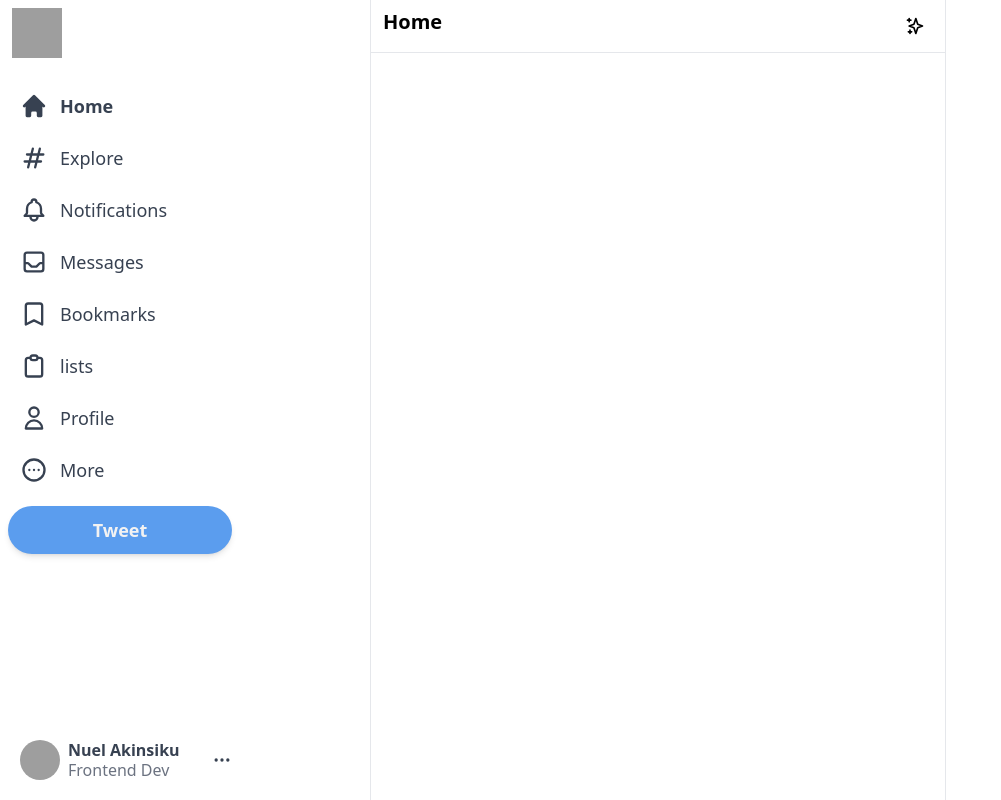
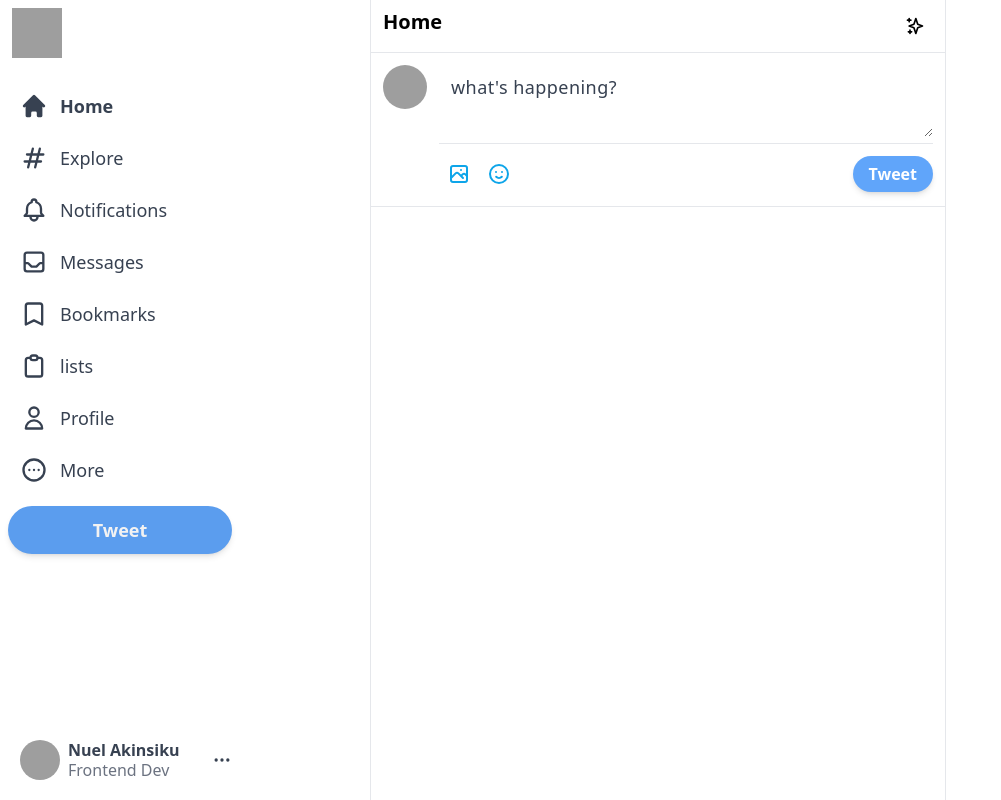
Before and after one commit to Olly-E/Twitter-clone, a Next.js app: page / in a window 1280 px wide. Shown: the whole page, without its empty margins (0-1001 px from the left). Built offline with nearby package versions, Linux system fonts and the light colour scheme; grey boxes are pictures that could not be loaded.

Commit message:
feed input

```diff
--- a/components/Feed.js
+++ b/components/Feed.js
@@ -1,4 +1,5 @@
 import { SparklesIcon } from "@heroicons/react/outline";
+import Input from "./Input";
 
 export default function Feed() {
   return (
@@ -9,6 +10,7 @@
                 <SparklesIcon className="h-5"/>
             </div>
         </div>
+        <Input />
     </div>
   )
 }
--- /dev/null
+++ b/components/Input.js
@@ -0,0 +1,21 @@
+import { EmojiHappyIcon, PhotographIcon } from "@heroicons/react/outline";
+
+export default function Input() {
+  return (
+    <div className="flex border-b border-gray-200 p-3 space-x-3">
+        <img  className="h-11 w-11 rounded-full cursor-pointer hover:brightness-95" src="https://nuelportfolio.netlify.app/static/media/me-about.5cea161175f687029ed3.png" alt="user-image" />
+        <div className="w-full divide-y divide-gray-200">
+            <div className=" ">
+                <textarea className="w-full border-none focus:ring-0 text-lg placeholder-gray-700 tracking-wide min-h-[50px] text-gray-700" rows="2" placeholder="what's happening?"></textarea>
+            </div>
+            <div className="flex items-center justify-between pt-2.5">
+                <div className="flex">
+                    <PhotographIcon className="h-10 w-10 hoverEffect p-2 text-sky-500 hover:bg-sky-100" />
+                    <EmojiHappyIcon className="h-10 w-10 hoverEffect p-2 text-sky-500 hover:bg-sky-100" />
+                </div>
+                <button className="bg-blue-400 text-white px-4 py-1.5 rounded-full font-bold shadow-md hover:brightness-95 disabled:opacity-50">Tweet</button>
+            </div>
+        </div>
+    </div>
+  )
+}
--- a/package.json
+++ b/package.json
@@ -15,6 +15,7 @@
     "react-dom": "18.2.0"
   },
   "devDependencies": {
+    "@tailwindcss/forms": "^0.5.3",
     "autoprefixer": "^10.4.11",
     "eslint": "8.23.1",
     "eslint-config-next": "12.3.0",
--- a/tailwind.config.js
+++ b/tailwind.config.js
@@ -6,5 +6,7 @@
   theme: {
     extend: {},
   },
-  plugins: [],
+  plugins: [
+    require('@tailwindcss/forms'),
+  ],
 }
```
Also changed, not shown: 1 other file (tests, documents, lock files or other folders).
